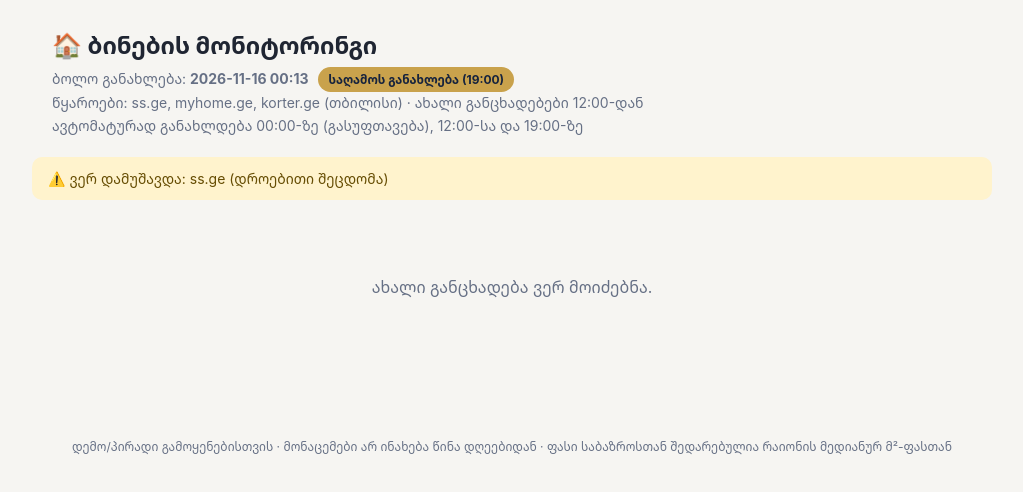
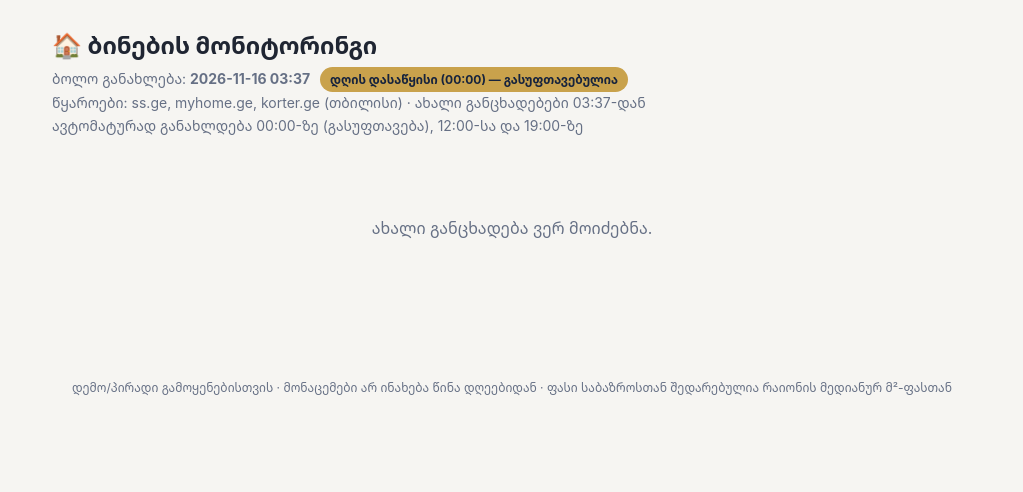
Before and after one commit to gtughushi97-cloud/Real_Estate_pupu, a plain HTML site: page docs/index.html in a window 1280 px wide. Shown: the whole page, without its empty margins (128-1151 px from the left). Drawn offline with Linux system fonts and the light colour scheme.

Commit message:
Update listings (midnight)

```diff
--- a/docs/index.html
+++ b/docs/index.html
@@ -210,13 +210,13 @@
 <header>
   <h1>🏠 ბინების მონიტორინგი</h1>
   <div class="meta">
-    ბოლო განახლება: <strong>2026-11-16 00:13</strong>
-    <span class="badge">საღამოს განახლება (19:00)</span><br />
-    წყაროები: ss.ge, myhome.ge, korter.ge (თბილისი) · ახალი განცხადებები 12:00-დან<br />
+    ბოლო განახლება: <strong>2026-11-16 03:37</strong>
+    <span class="badge">დღის დასაწყისი (00:00) — გასუფთავებულია</span><br />
+    წყაროები: ss.ge, myhome.ge, korter.ge (თბილისი) · ახალი განცხადებები 03:37-დან<br />
     ავტომატურად განახლდება 00:00-ზე (გასუფთავება), 12:00-სა და 19:00-ზე
   </div>
 </header>
-<div class="warning">⚠️ ვერ დამუშავდა: ss.ge (დროებითი შეცდომა)</div>
+
 <main>
 
 <div class="empty">ახალი განცხადება ვერ მოიძებნა.</div>
```
